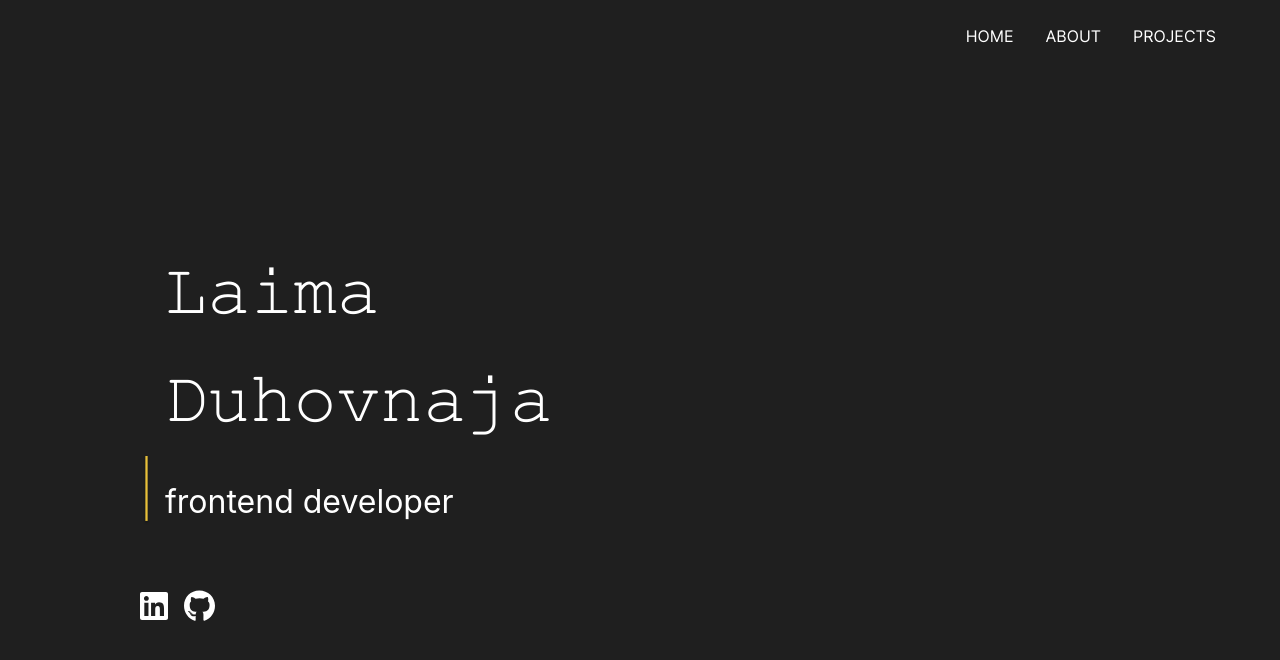
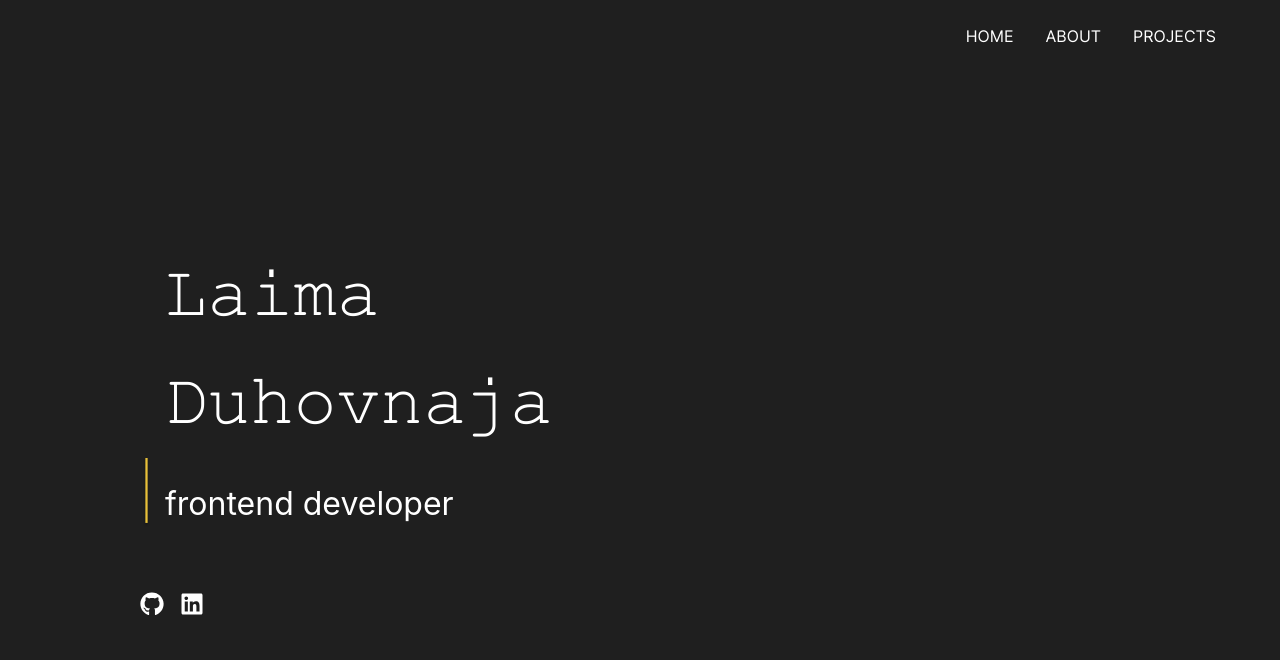
Before and after one commit to leelalaim/new-portfolio-react, a React (Create React App) app: page / in a window 1280 px wide. Shown: the top 660 px of the page. Built offline with nearby package versions, Linux system fonts and the light colour scheme.

Commit message:
Update social media icons

```diff
--- a/src/components/SocialMedia.jsx
+++ b/src/components/SocialMedia.jsx
@@ -1,5 +1,5 @@
-import { FontAwesomeIcon } from '@fortawesome/react-fontawesome'
-import { faLinkedin, faGithub } from '@fortawesome/free-brands-svg-icons'
+import { Icon } from '@chakra-ui/react'
+import { FaGithub, FaLinkedin } from 'react-icons/fa'
 import styled from 'styled-components'
 
 const SocialMediaWrapper = styled.ul`
@@ -17,12 +17,12 @@ const SocialMedia = () => {
           href="https://www.linkedin.com/in/laimaduhovnaja/"
           style={{ marginRight: '16px' }}
         >
-          <FontAwesomeIcon icon={faLinkedin} color="#ffffff" size="2x" />
+          <Icon as={FaGithub} boxSize={6} _hover={{ color: '#E7C039' }} />
         </a>
       </li>
       <li>
         <a target="_blank" rel="noreferrer" href="https://github.com/leelalaim">
-          <FontAwesomeIcon icon={faGithub} color="#ffffff" size="2x" />
+          <Icon as={FaLinkedin} boxSize={6} _hover={{ color: '#E7C039' }} />
         </a>
       </li>
     </SocialMediaWrapper>
```
